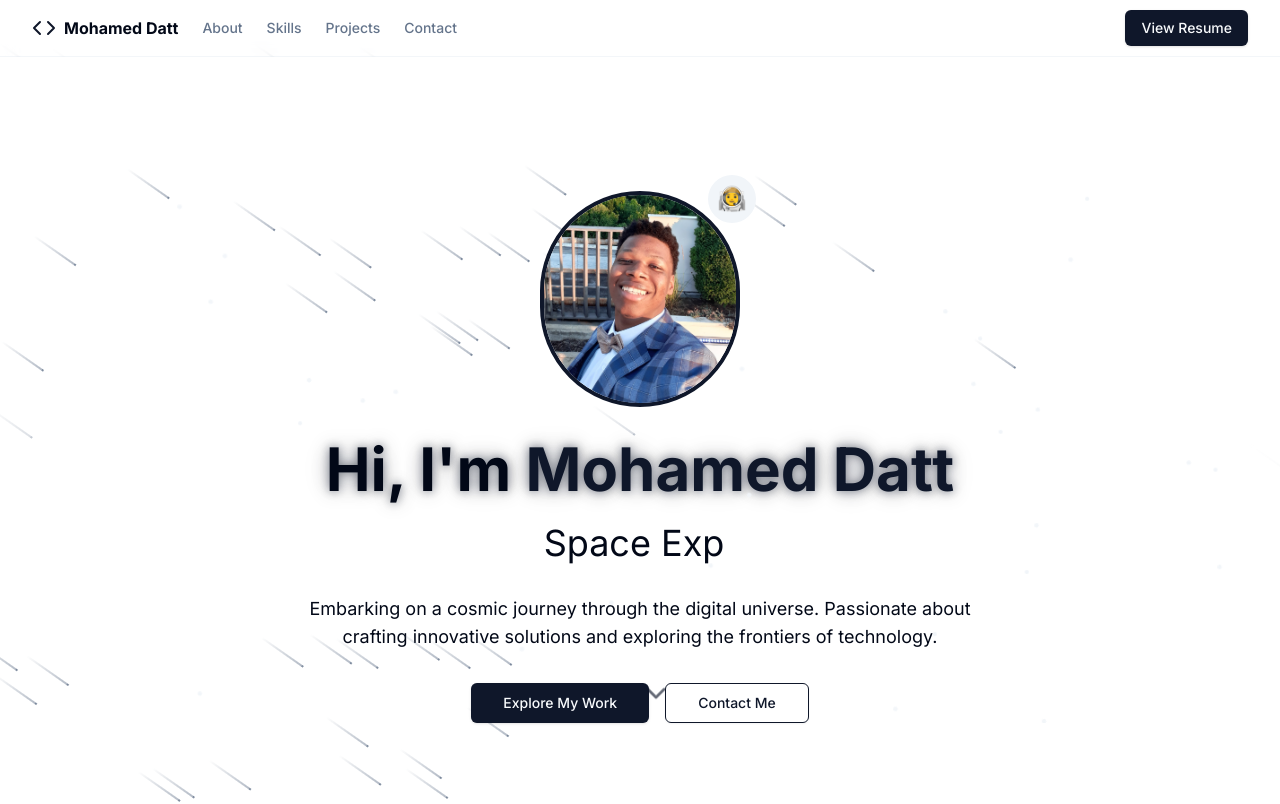
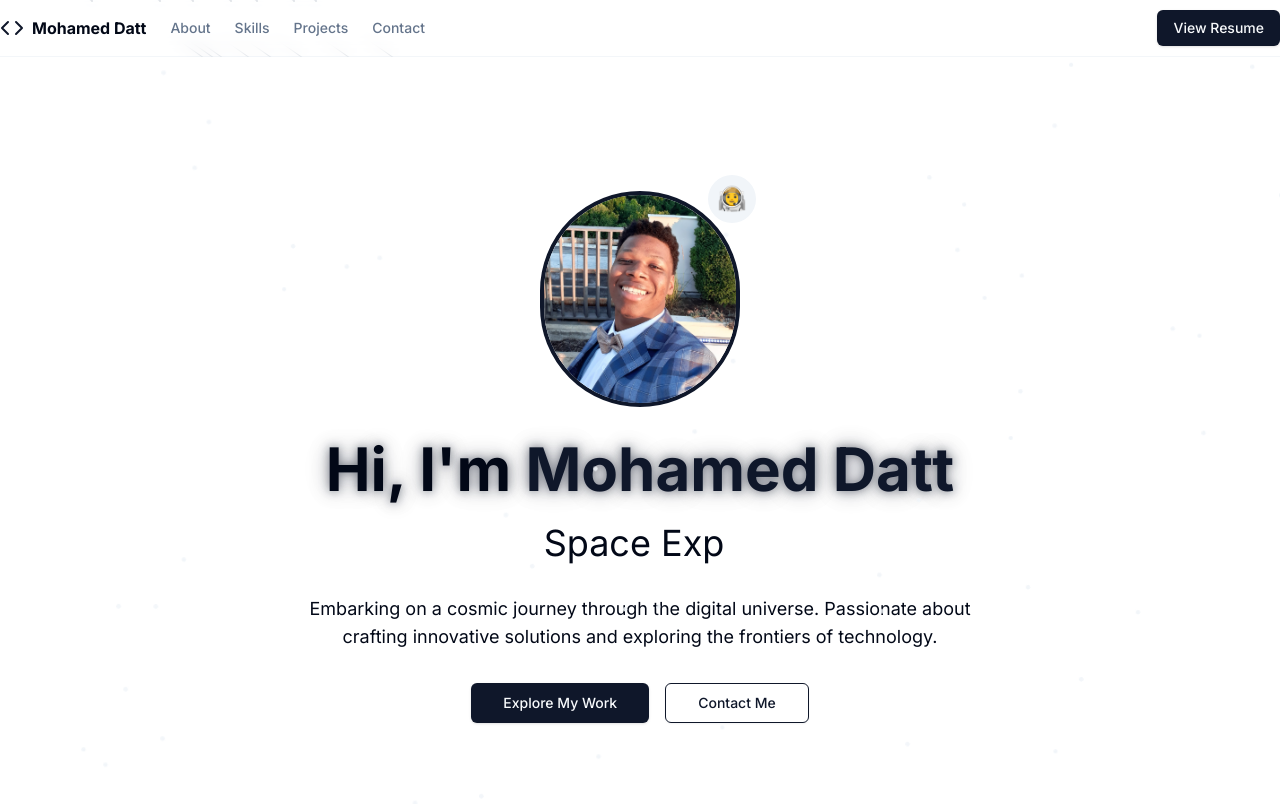
Before and after one commit to MeeksonJr/portfolio-2024, a Next.js app: page / in a window 1280 px wide. Shown: the top 804 px of the page. Built offline with nearby package versions, Linux system fonts and the light colour scheme.

Commit message:
new commit

```diff
--- a/app/layout.tsx
+++ b/app/layout.tsx
@@ -46,11 +46,12 @@ export default function RootLayout({
     <html lang="en" className="scroll-smooth">
       <body className={`${inter.className} bg-space text-text-primary flex flex-col min-h-screen relative`}>
         <GlowingStars />
-        <Meteors />
+         <Meteors number={20} />
         <FloatingNavDemo navItems={navItems} />
         <div className="relative z-10">
           <Header />
           <main className="flex-grow">
+          <Meteors number={20} />
             {children}
           </main>
           <Footer />
--- a/components/hero.tsx
+++ b/components/hero.tsx
@@ -1,27 +1,32 @@
-"use client";
+"use client"
 
-import { motion } from "framer-motion";
-import { TypeAnimation } from "react-type-animation";
-import { Button } from "@/components/ui/button";
-import { ChevronDown } from "lucide-react";
-import Link from "next/link";
-import Image from "next/image";
-import { GlowingStars } from "./ui/glowing-stars";
-import { Meteors } from "./ui/meteors";
+import { motion } from "framer-motion"
+import { TypeAnimation } from 'react-type-animation'
+import { Button } from "@/components/ui/button"
+import { ChevronDown } from 'lucide-react'
+import Link from 'next/link'
+import Image from 'next/image'
+import { GlowingStars } from "./ui/glowing-stars"
 
 export function Hero() {
   return (
     <section className="min-h-screen flex flex-col justify-center items-center text-center px-4 relative overflow-hidden bg-space">
-      <Meteors number={20} className="absolute inset-0 z-10">
-        <div className="relative z-20 w-full h-full flex flex-col justify-center items-center">
       <GlowingStars />
+      <motion.div
+        className="absolute inset-0 -z-10"
+        initial={{ opacity: 0 }}
+        animate={{ opacity: 1 }}
+        transition={{ duration: 1.5 }}
+      >
+        {/* Space background is handled by global CSS */}
+      </motion.div>
       <motion.div
         initial={{ opacity: 0, scale: 0.5 }}
         animate={{ opacity: 1, scale: 1 }}
         transition={{ duration: 0.5 }}
         className="mb-8 relative"
       >
-            <Meteors number={20} />
+        {/* C:\Users\Mo\Next\portfolio-2024\public\assets\sitting-shot.JPG */}
         <Image
           src="/assets/Photo.JPG"
           alt="Mohamed Datt"
@@ -49,11 +54,11 @@ export function Hero() {
       >
         <TypeAnimation
           sequence={[
-                "Software Developer",
+            'Software Developer',
             2000,
-                "Space Explorer",
+            'Space Explorer',
             2000,
-                "Full-stack Developer",
+            'Full-stack Developer',
             2000,
           ]}
           wrapper="span"
@@ -62,16 +67,13 @@ export function Hero() {
           className="text-text-secondary"
         />
       </motion.div>
-          <Meteors number={20} />
       <motion.p
         className="max-w-2xl mb-8 text-lg text-text-muted"
         initial={{ opacity: 0, y: 20 }}
         animate={{ opacity: 1, y: 0 }}
         transition={{ delay: 0.8, duration: 0.8 }}
       >
-            Embarking on a cosmic journey through the digital universe. Passionate
-            about crafting innovative solutions and exploring the frontiers of
-            technology.
+        Embarking on a cosmic journey through the digital universe. Passionate about crafting innovative solutions and exploring the frontiers of technology.
       </motion.p>
       <motion.div
         initial={{ opacity: 0, y: 50 }}
@@ -79,38 +81,21 @@ export function Hero() {
         transition={{ delay: 1, duration: 0.8 }}
         className="space-x-4"
       >
-            <Button
-              size="lg"
-              asChild
-              className="cosmic-border bg-primary text-primary-foreground hover:bg-primary/80"
-            >
+        <Button size="lg" asChild className="cosmic-border bg-primary text-primary-foreground hover:bg-primary/80">
           <Link href="#projects">Explore My Work</Link>
         </Button>
-            <Button
-              size="lg"
-              variant="outline"
-              asChild
-              className="cosmic-border border-primary text-primary hover:bg-primary/20"
-            >
+        <Button size="lg" variant="outline" asChild className="cosmic-border border-primary text-primary hover:bg-primary/20">
           <Link href="#contact">Contact Me</Link>
         </Button>
       </motion.div>
-          <Meteors number={20} />
       <motion.div
         className="absolute bottom-8 left-1/2 transform -translate-x-1/2"
         initial={{ opacity: 0, y: 50 }}
         animate={{ opacity: 1, y: 0 }}
-            transition={{
-              delay: 1.5,
-              duration: 0.8,
-              repeat: Infinity,
-              repeatType: "reverse",
-            }}
+        transition={{ delay: 1.5, duration: 0.8, repeat: Infinity, repeatType: 'reverse' }}
       >
         <ChevronDown className="w-8 h-8 text-primary" />
       </motion.div>
-        </div>
-      </Meteors>
     </section>
-  );
+  )
 }
--- a/tailwind.config.ts
+++ b/tailwind.config.ts
@@ -7,13 +7,6 @@ const config: Config = {
     './app/**/*.{js,ts,jsx,tsx,mdx}',
   ],
   theme: {
-	container: {
-		center: true,
-		padding: "2rem",
-		screens: {
-		  "2xl": "1400px",
-		},
-	},
     extend: {
       fontFamily: {
         sans: ['var(--font-inter)'],
@@ -61,26 +54,36 @@ const config: Config = {
       },
       keyframes: {
         "accordion-down": {
-          from: { height: 0 },
+          from: { height: '0' },
           to: { height: "var(--radix-accordion-content-height)" },
         },
         "accordion-up": {
           from: { height: "var(--radix-accordion-content-height)" },
-          to: { height: 0 },
+          to: { height: '0' },
         },
-        "meteor": {
-          "0%": { transform: "rotate(215deg) translateX(0)", opacity: 1 },
-          "70%": { opacity: 1 },
-          "100%": {
-            transform: "rotate(215deg) translateX(-500px)",
-            opacity: 0,
+        meteor: {
+          '0%': { transform: 'rotate(215deg) translateX(0)', opacity: '1' },
+          '70%': { opacity: '1' },
+          '100%': {
+            transform: 'rotate(215deg) translateX(-500px)',
+            opacity: '0',
           },
+        },
+        twinkle: {
+          '0%, 100%': { opacity: '1' },
+          '50%': { opacity: '0.5' },
+        },
+        fall: {
+          '0%': { transform: 'translateY(-100vh) rotate(0deg)' },
+          '100%': { transform: 'translateY(100vh) rotate(360deg)' },
         },
       },
       animation: {
         "accordion-down": "accordion-down 0.2s ease-out",
         "accordion-up": "accordion-up 0.2s ease-out",
-        "meteor-effect": "meteor 5s linear infinite",
+        meteor: 'meteor 5s linear infinite',
+        twinkle: 'twinkle 2s ease-in-out infinite',
+        fall: 'fall 10s linear infinite',
       },
     },
   },
```
Lines whose indentation alone changed are shown as unchanged.
